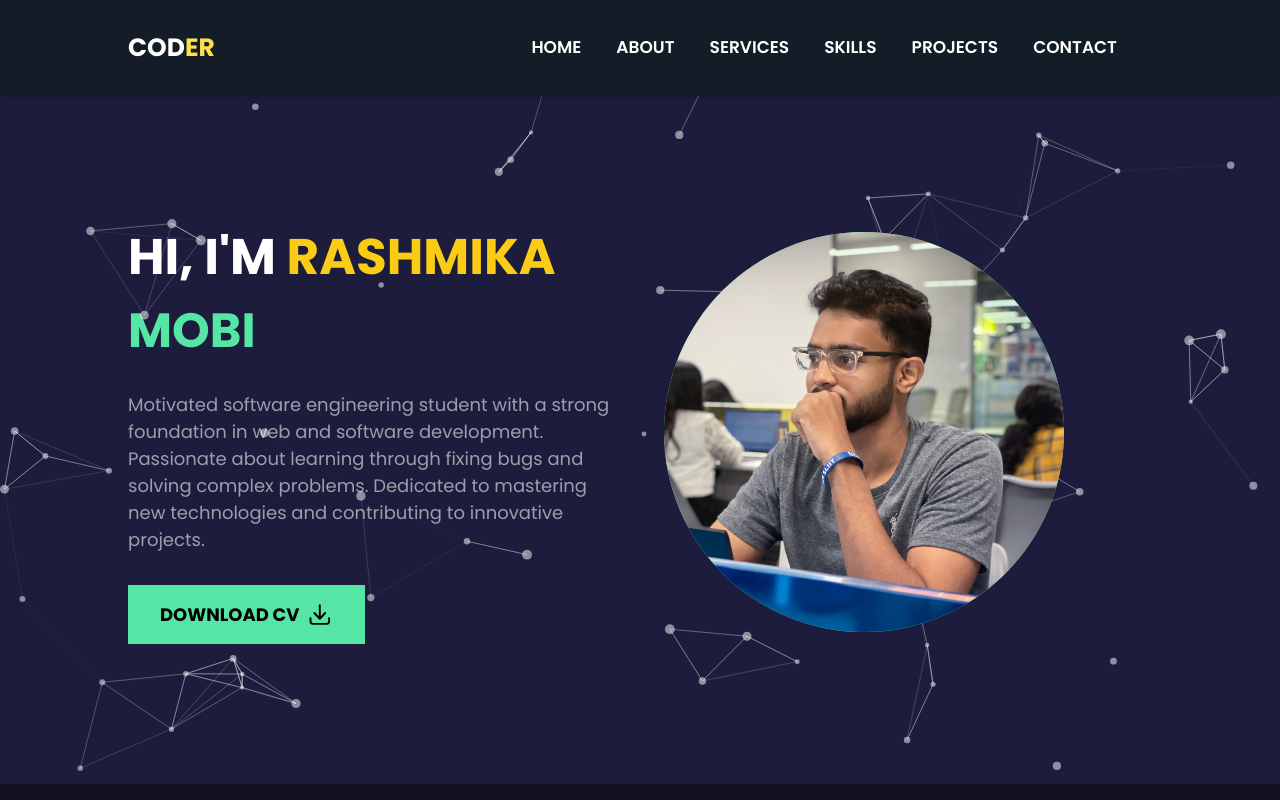
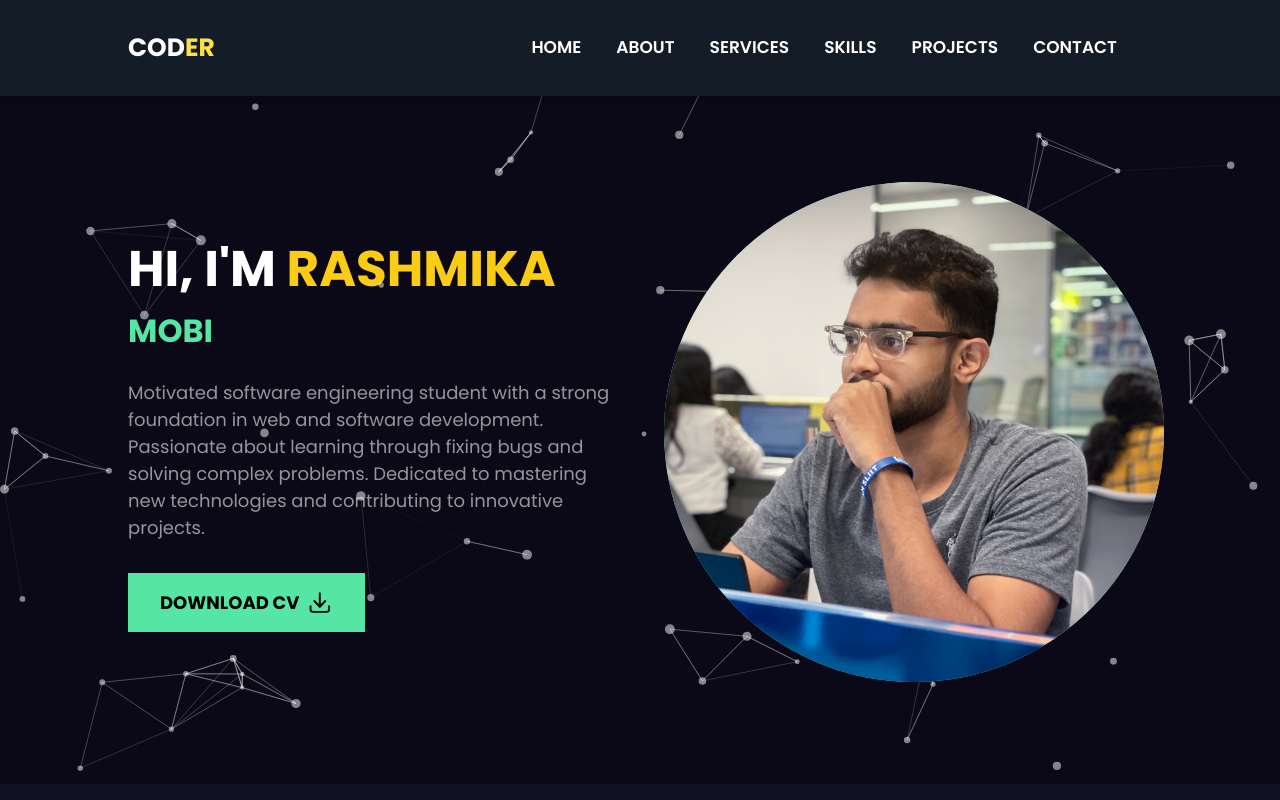
Before and after one commit to Rashmika-Jayarathna/portfolio, a Next.js app: page / in a window 1280 px wide. Shown: the top 800 px of the page. Built offline with nearby package versions, Linux system fonts and the light colour scheme.

Commit message:
Changing colors and hero image size

```diff
--- a/components/Hero.tsx
+++ b/components/Hero.tsx
@@ -6,7 +6,7 @@ import { ArrowDownTrayIcon } from "@heroicons/react/20/solid";
 
 const Hero = () => {
   return (
-    <div className="h-[88vh] bg-[#1d1c3c] mt-[10vh] bg-cover bg-center ">
+    <div className="h-[88vh] bg-[#0b0817] mt-[10vh] bg-cover bg-center ">
       <Particle />
       <div className="w-[80%] grid-cols-1 mx-auto grid lg:grid-cols-2 gap-[3rem] h-[100%] items-center ">
         <div>
@@ -30,7 +30,7 @@ const Hero = () => {
           </div>
         </div>
 
-        <div className="w-[400px] hidden bg-[#55e6a5] relative lg:flex items-center rounded-full h-[400px]">
+        <div className="w-[500px] hidden bg-[#55e6a5] relative lg:flex items-center rounded-full h-[500px]">
           <Image
             src="./images/hero-image.jpg"
             alt="user"
--- a/components/TextEffect.tsx
+++ b/components/TextEffect.tsx
@@ -16,7 +16,7 @@ const TextEffect = () => {
         1500,
       ]}
       speed={50}
-      className="text-[2rem] md:text-[3rem] text-[#55e6a5] font-bold uppercase"
+      className="text-[2rem] md:text-[2rem] text-[#55e6a5] font-bold uppercase"
       repeat={Infinity}
     />
   );
```
